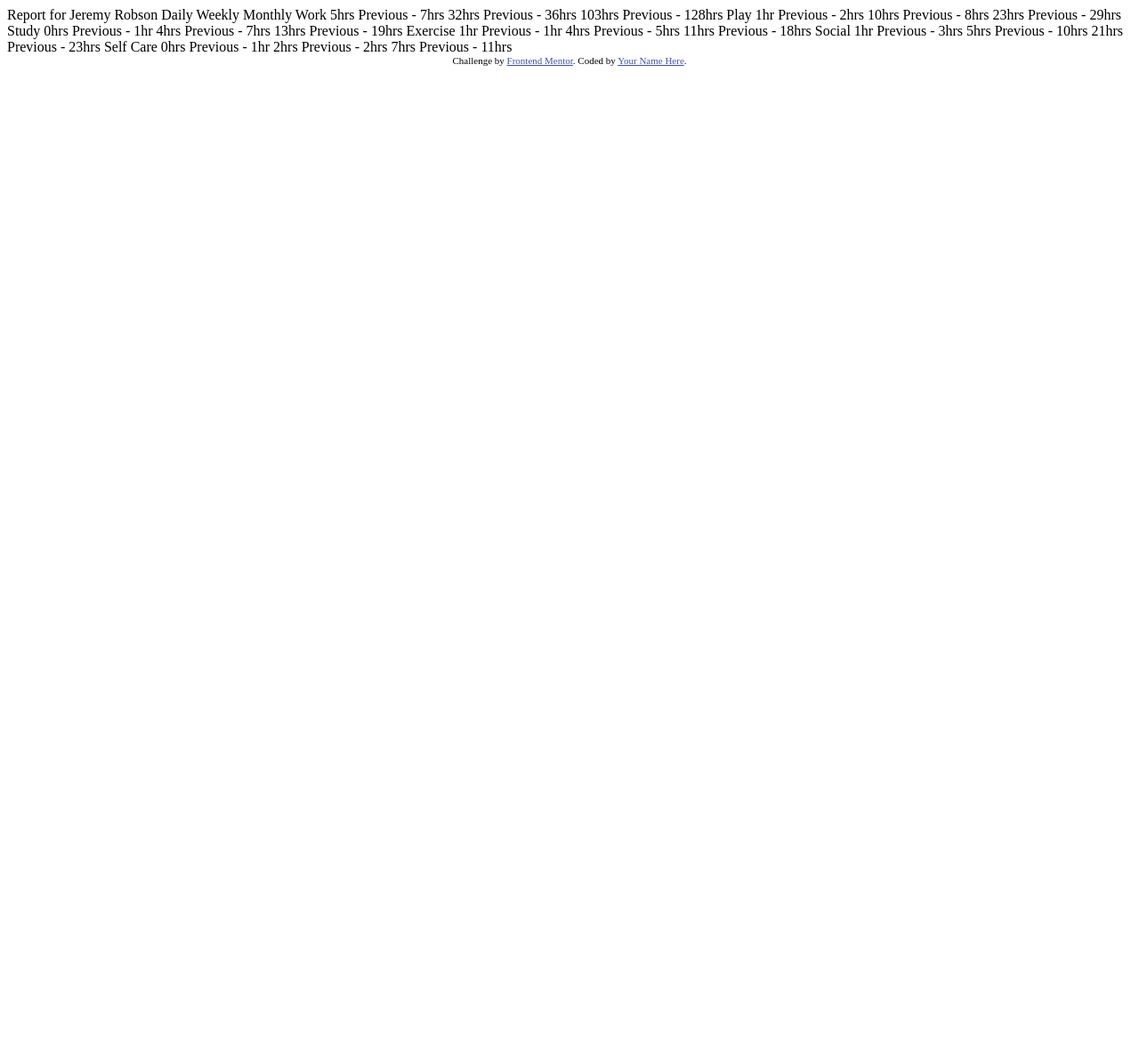
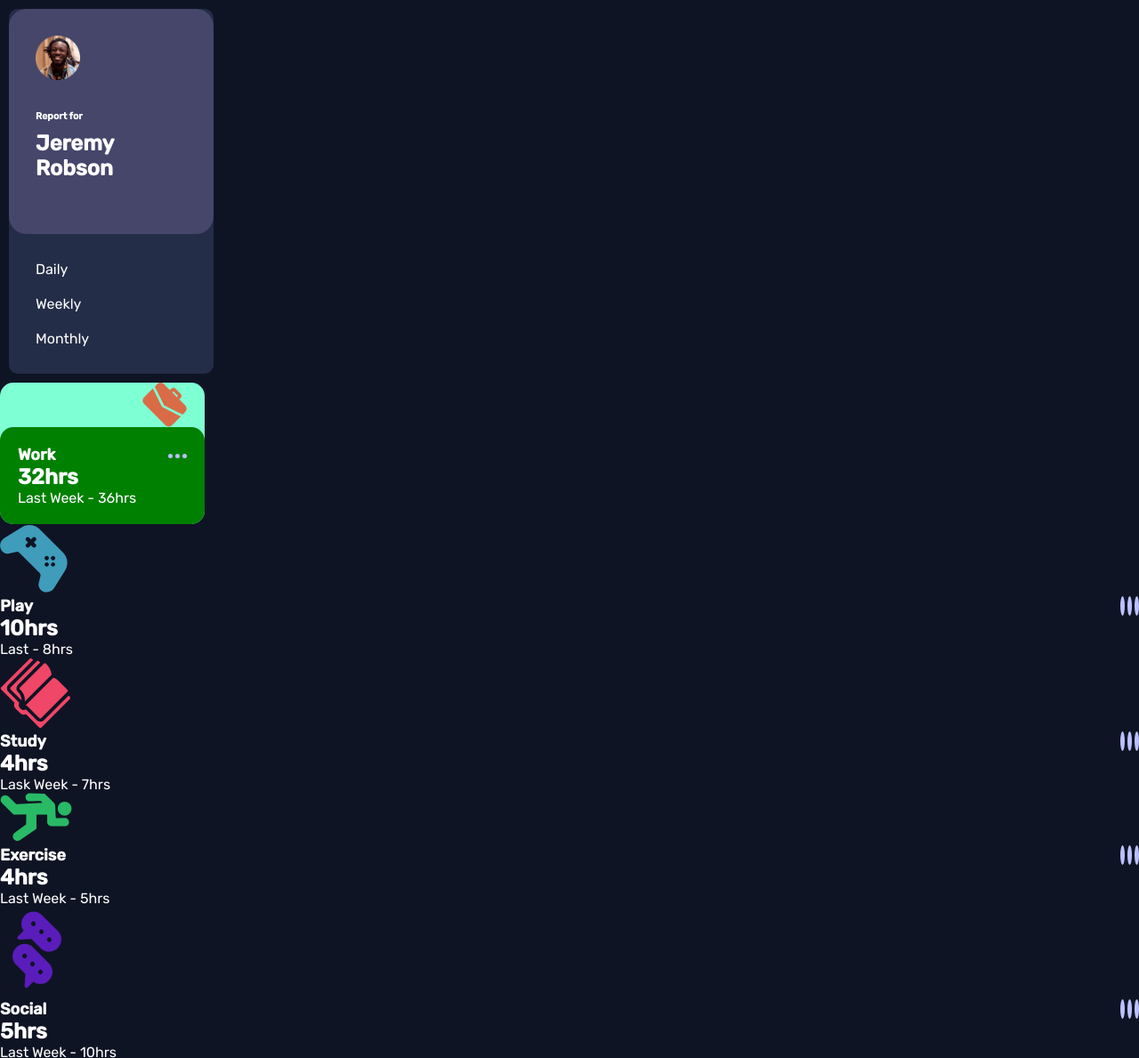
Before and after one commit to Isaac-kiptoo-kilimo/time-tracking-task, a plain HTML site: page index.html in a window 1280 px wide. Shown: the top 1189 px of the page at 89% size. Before the commit the page ends 800 px from the top, so only its background shows below. Drawn offline with Linux system fonts and the light colour scheme.

Commit message:
style:styling the cards

```diff
--- /dev/null
+++ b/css/style.css
@@ -0,0 +1,101 @@
+/* Primary
+
+- Blue: hsl(246, 80%, 60%)
+
+- Light red (work): hsl(15, 100%, 70%)
+- Soft blue (play): hsl(195, 74%, 62%)
+- Light red (study): hsl(348, 100%, 68%)
+- Lime green (exercise): hsl(145, 58%, 55%)
+- Violet (social): hsl(264, 64%, 52%)
+- Soft orange (self care): hsl(43, 84%, 65%) */
+
+/* Neutral
+
+- Very dark blue: hsl(226, 43%, 10%)
+- Dark blue: hsl(235, 46%, 20%)
+- Desaturated blue: hsl(235, 45%, 61%)
+- Pale Blue: hsl(236, 100%, 87%) */
+
+
+* {
+  padding: 0;
+  margin: 0;
+  box-sizing: border-box;
+}
+
+/* body styling */
+body {
+  background-color: hsl(226, 43%, 10%);
+  color: white;
+  font-family: 'Rubik', sans-serif;
+  height: 100vh;
+}
+
+
+.summary-card{
+  background-color: hsl(225, 33%, 21%);
+  width: 18%;
+  /* padding: 20px; */
+  margin: 10px;
+  border-radius: 10px;
+}
+.card-head{
+  background-color: rgb(70, 70, 107);
+  padding: 30px;
+  border-radius: 20px;
+}
+
+.card-head>img{
+margin-bottom: 30px;
+}
+
+.card-head>h2{
+  margin: 10px 0 30px 0;
+}
+
+.card-content{
+  padding: 30px;
+  display: flex;
+  flex-direction: column;
+  gap: 20px;
+}
+
+/* card-styling */
+.work-card{
+  background-color: aquamarine;
+  width: 18%;
+  /* padding: 0 20px; */
+  border-radius: 15px;
+}
+.work-img{
+  display: flex;
+  justify-content: end;
+   padding: 0 20px;
+}
+.work-description{
+  background-color: green;
+  padding: 20px;
+  border-radius: 15px;
+}
+
+.description-title{
+  display: flex;
+  justify-content: space-between;
+}
+
+.card-title{
+    font-size: 18px;
+}
+
+
+/* footer styling */
+
+.attribution {
+  font-size: 11px;
+  text-align: center;
+}
+
+
+.attribution a {
+  color: hsl(228, 45%, 44%);
+}
--- a/index.html
+++ b/index.html
@@ -1,80 +1,122 @@
 <!DOCTYPE html>
 <html lang="en">
-<head>
-  <meta charset="UTF-8">
-  <meta name="viewport" content="width=device-width, initial-scale=1.0"> <!-- displays site properly based on user's device -->
+  <head>
+    <meta charset="UTF-8" />
+    <meta name="viewport" content="width=device-width, initial-scale=1.0" />
+    <!-- displays site properly based on user's device -->
 
-  <link rel="icon" type="image/png" sizes="32x32" href="./images/favicon-32x32.png">
+    <link
+      rel="icon"
+      type="image/png"
+      sizes="32x32"
+      href="./images/favicon-32x32.png"
+    />
 
-  <title>Frontend Mentor | Time tracking dashboard</title>
+    <!-- google-fonts -->
+    <link rel="preconnect" href="https://fonts.googleapis.com" />
+    <link rel="preconnect" href="https://fonts.gstatic.com" crossorigin />
+    <link
+      href="https://fonts.googleapis.com/css2?family=Geologica:wght@300;400;500&family=Outfit:wght@400;700&family=Poppins:wght@200;400;600&family=Rubik:wght@300;400;500&display=swap"
+      rel="stylesheet"
+    />
 
-  <!-- Feel free to remove these styles or customise in your own stylesheet 👍 -->
-  <style>
-    .attribution { font-size: 11px; text-align: center; }
-    .attribution a { color: hsl(228, 45%, 44%); }
-  </style>
-</head>
-<body>
+    <!-- custom css -->
+    <link rel="stylesheet" href="css/style.css" />
 
-  Report for
-  Jeremy Robson
+    <!-- title -->
+    <title>Frontend Mentor | Time tracking dashboard</title>
+  </head>
+  <body>
+    <div class="summary-card">
+      <div class="card-head">
+        <img src="./images/image-jeremy.png" alt="" width="50px" />
+        <h6>Report for</h6>
+        <h2>
+          Jeremy <br />
+          Robson
+        </h2>
+      </div>
 
-  Daily
-  Weekly
-  Monthly
+      <div class="card-content">
+        <p>Daily</p>
+        <p>Weekly</p>
+        <p>Monthly</p>
+      </div>
+    </div>
 
-  Work
-  5hrs <!-- daily -->
-  Previous - 7hrs <!-- daily -->
-  32hrs <!-- weekly -->
-  Previous - 36hrs <!-- weekly -->
-  103hrs <!-- monthly -->
-  Previous - 128hrs <!-- monthly -->
+    <div class="work-card">
+      <div class="work-img">
+        <img src="./images/icon-work.svg" width="50px" alt="" />
+      </div>
+      <div class="work-description">
+        <div class="description-title">
+          <h5 class="card-title">Work</h5>
+          <div class="img-ellipsis">
+            <img src="./images/icon-ellipsis.svg" alt="" />
+          </div>
+        </div>
+        <h2>32hrs</h2>
+        <p>Last Week - 36hrs</p>
+      </div>
+    </div>
 
-  Play
-  1hr <!-- daily -->
-  Previous - 2hrs <!-- daily -->
-  10hrs <!-- weekly -->
-  Previous - 8hrs <!-- weekly -->
-  23hrs <!-- monthly -->
-  Previous - 29hrs <!-- monthly -->
+    <div class="play-card">
+      <div class="play-description">
+        <img src="./images/icon-play.svg" alt="" />
+        <div class="description-title">
+          <h5 class="card-title">Play</h5>
+          <img src="./images/icon-ellipsis.svg" alt="" />
+        </div>
+        <h2>10hrs</h2>
+        <p>Last - 8hrs</p>
+      </div>
+    </div>
 
-  Study
-  0hrs <!-- daily -->
-  Previous - 1hr <!-- daily -->
-  4hrs <!-- weekly -->
-  Previous - 7hrs <!-- weekly -->
-  13hrs <!-- monthly -->
-  Previous - 19hrs <!-- monthly -->
+    <div class="study-card">
+      <img src="./images/icon-study.svg" alt="" />
+      <div class="description-title">
+        <h5 class="card-title">Study</h5>
+        <img src="./images/icon-ellipsis.svg" alt="" />
+      </div>
+      <h2>4hrs</h2>
+      <p>Lask Week - 7hrs</p>
+    </div>
 
-  Exercise
-  1hr <!-- daily -->
-  Previous - 1hr <!-- daily -->
-  4hrs <!-- weekly -->
-  Previous - 5hrs <!-- weekly -->
-  11hrs <!-- monthly -->
-  Previous - 18hrs <!-- monthly -->
+    <div class="exercise-card">
+      <img src="./images/icon-exercise.svg" alt="" />
+      <div class="description-title">
+        <h5 class="card-title">Exercise</h5>
+        <img src="./images/icon-ellipsis.svg" alt="" />
+      </div>
+      <h2>4hrs</h2>
+      <p>Last Week - 5hrs</p>
+    </div>
 
-  Social
-  1hr <!-- daily -->
-  Previous - 3hrs <!-- daily -->
-  5hrs <!-- weekly -->
-  Previous - 10hrs <!-- weekly -->
-  21hrs <!-- monthly -->
-  Previous - 23hrs <!-- monthly -->
+    <div class="social-card">
+      <img src="./images/icon-social.svg" alt="" />
+      <div class="description-title">
+        <h5 class="card-title">Social</h5>
+        <img src="./images/icon-ellipsis.svg" alt="" />
+      </div>
+      <h2>5hrs</h2>
+      <p>Last Week - 10hrs</p>
+    </div>
 
-  Self Care
-  0hrs <!-- daily -->
-  Previous - 1hr <!-- daily -->
-  2hrs <!-- weekly -->
-  Previous - 2hrs <!-- weekly -->
-  7hrs <!-- monthly -->
-  Previous - 11hrs <!-- monthly -->
+    <div class="self-care-card">
+      <img src="./images/icon-self-care.svg" alt="" />
+      <div class="description-title">
+        <h5 class="card-title">Self-care</h5>
+        <img src="./images/icon-ellipsis.svg" alt="" />
+      </div>
+      <h2>2hrs</h2>
+      <p>Last Week - 2hrs</p>
+    </div>
 
-
-  <div class="attribution">
-    Challenge by <a href="https://www.frontendmentor.io?ref=challenge" target="_blank">Frontend Mentor</a>.
-    Coded by <a href="#">Your Name Here</a>.
-  </div>
-</body>
+    <div class="attribution">
+      Challenge by
+      <a href="https://www.frontendmentor.io?ref=challenge" target="_blank"
+        >Frontend Mentor</a
+      >. Coded by <a href="#">Your Name Here</a>.
+    </div>
+  </body>
 </html>
```
